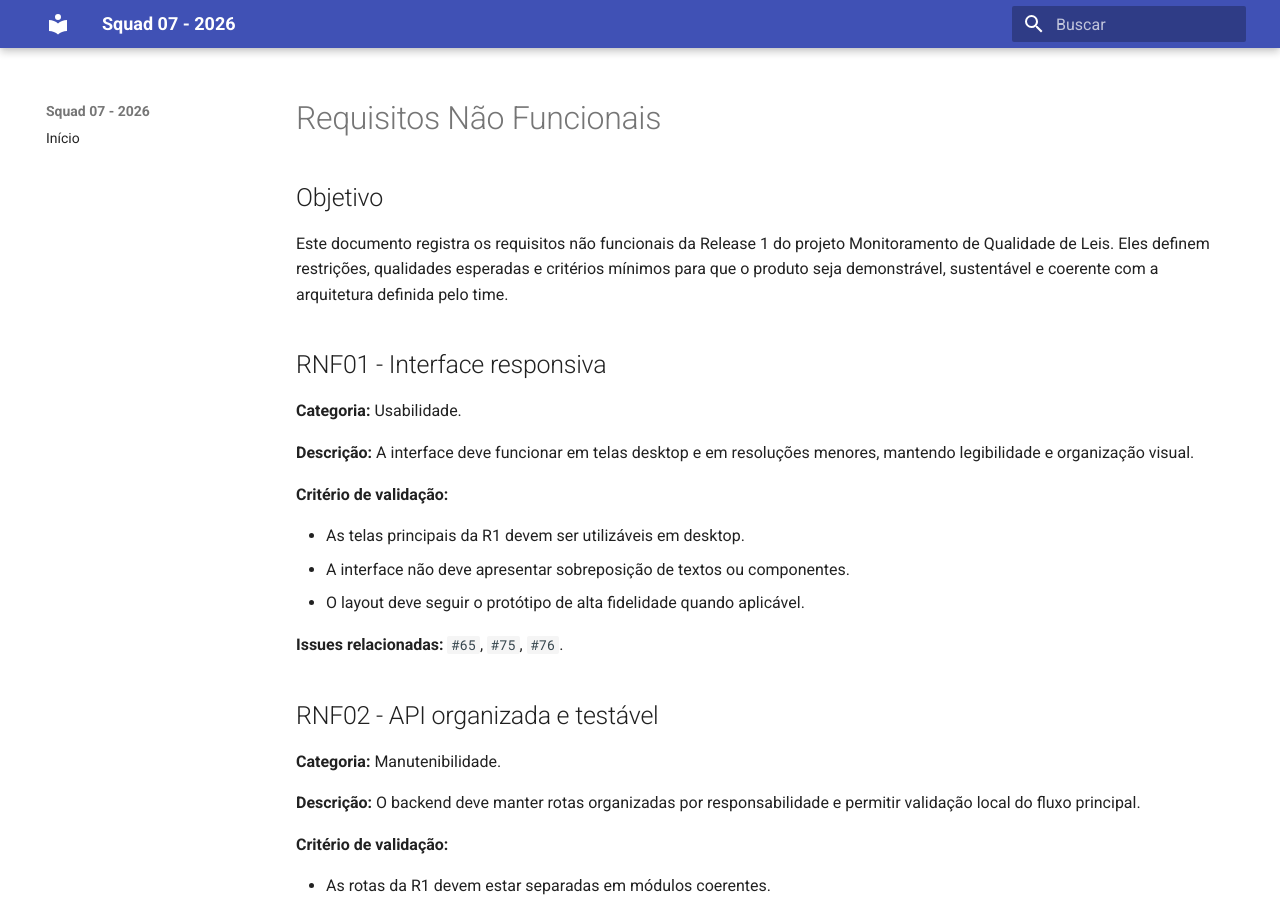
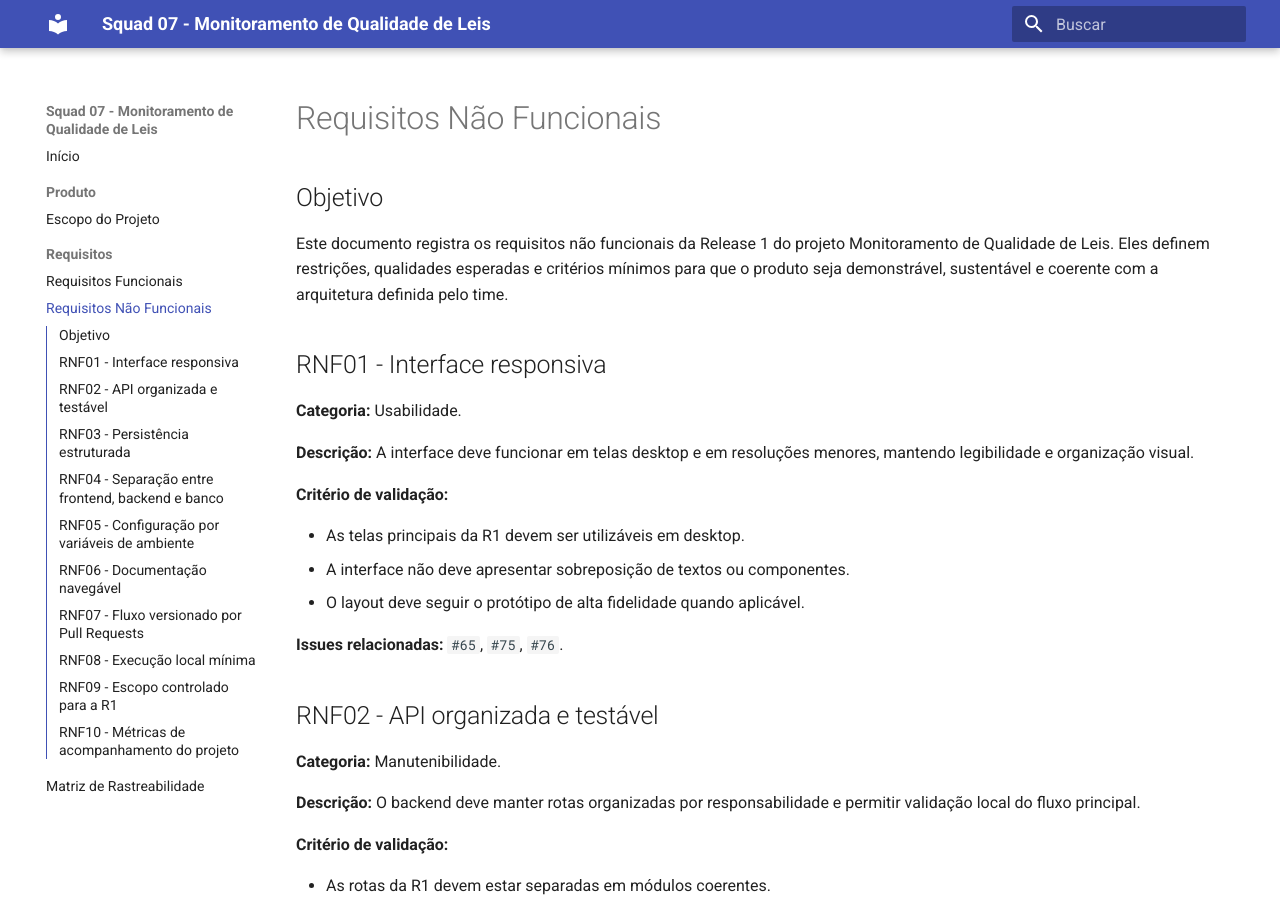
Before and after one commit to unb-mds/2026-1-Squad07, an MkDocs documentation site: the page built from docs/requisitos/requisitos_nao_funcionais.md, in a window 1280 px wide and 900 px high. Built offline with MkDocs 1.6.1 and Material for MkDocs 9.7.7, drawn with Linux system fonts in a browser that asks for light colours.

Commit message:
feat: adiciona requisitos e escopo na nav do gitpages

```diff
--- a/mkdocs.yml
+++ b/mkdocs.yml
@@ -1,6 +1,6 @@
-site_name: Squad 07 - 2026
+site_name: Squad 07 - Monitoramento de Qualidade de Leis
 site_url: https://unb-mds.github.io/2026-1-Squad07/
-site_description: Documentação do Projeto Squad 07
+site_description: Documentação do projeto Monitoramento de Qualidade de Leis
 site_author: Squad 07
 docs_dir: docs
 site_dir: site
@@ -28,6 +28,12 @@ plugins:
 
 nav:
   - Início: index.md
+  - Produto:
+      - Escopo do Projeto: escopo/escopo_projeto.md
+  - Requisitos:
+      - Requisitos Funcionais: requisitos/requisitos_funcionais.md
+      - Requisitos Não Funcionais: requisitos/requisitos_nao_funcionais.md
+      - Matriz de Rastreabilidade: requisitos/rastreabilidade.md
 
 markdown_extensions:
   - pymdownx.emoji
```
